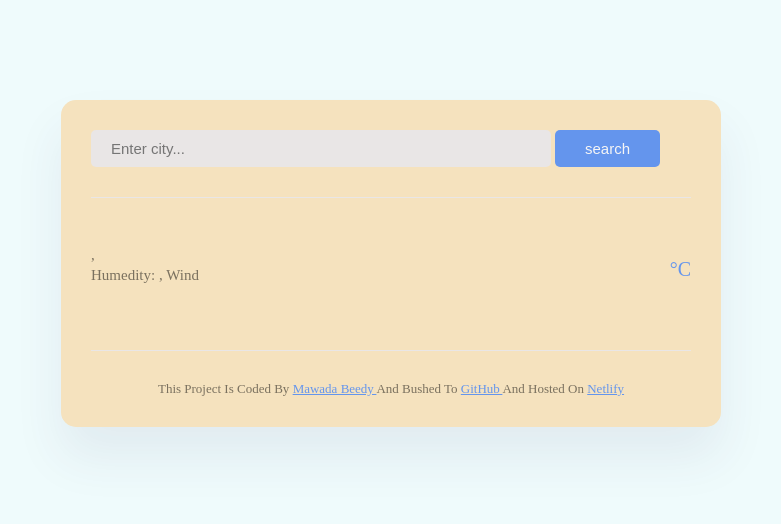
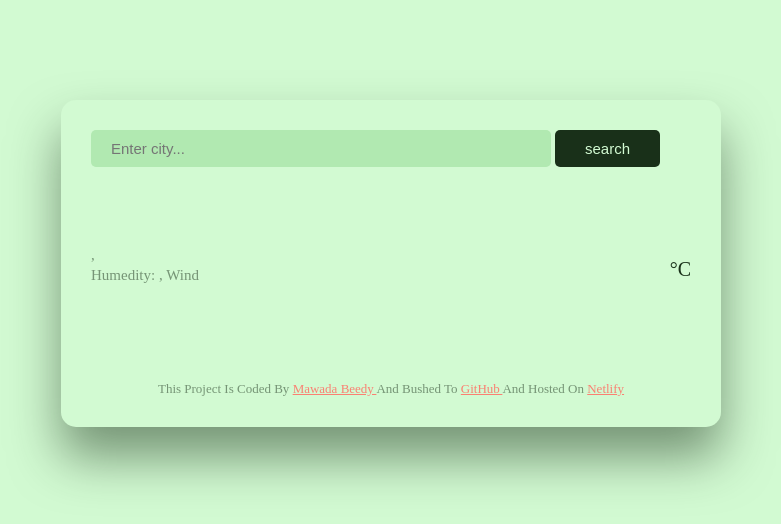
Before and after one commit to Mawada1512/weather-project, a plain HTML site: page index.html in a window 1280 px wide. Shown: the whole page, without its empty margins (249-1030 px from the left). Drawn offline with nearby package versions, Linux system fonts and the light colour scheme; no server answers; a web font is replaced by a local one.

Commit message:
update colors

```diff
--- a/src/style.css
+++ b/src/style.css
@@ -4,22 +4,22 @@
   font-style: normal;
 }
 body {
-  background-color: rgb(239, 251, 252);
+  background-color: rgb(210, 250, 210);
 }
 header {
-  border-bottom: 1px solid rgb(233, 230, 230);
+  border-bottom: 1px solid rgb(210, 250, 210);
   padding: 0 0 30px 0;
 }
 .weather-project {
-  background-color: rgb(245, 226, 190);
+  background-color: rgb(210, 250, 210);
   margin: 100px auto;
   padding: 30px;
   max-width: 600px;
   border-radius: 15px;
-  box-shadow: 0 30px 50px rgba(65, 50, 100, 0.08);
+  box-shadow: 0 30px 50px rgba(25, 48, 25, 0.5);
 }
 .search-form-input {
-  background-color: rgb(233, 230, 230);
+  background-color: rgb(177, 233, 177);
   width: 70%;
   padding: 10px 20px;
   border: none;
@@ -27,8 +27,8 @@ header {
   font-size: 15px;
 }
 .search-form-button {
-  background: cornflowerblue;
-  color: whitesmoke;
+  background: rgb(25, 48, 25);
+  color: rgb(210, 250, 210);
   border: none;
   border-radius: 5px;
   padding: 10px 30px;
@@ -45,21 +45,21 @@ main {
   padding: 0;
   font-size: 40px;
   line-height: 45px;
-  color: cornflowerblue;
+  color: rgb(25, 48, 25);
 }
 .current-details {
   font-size: 15px;
-  color: rgba(0, 0, 0, 0.5);
+  color: rgba(25, 48, 25, 0.5);
   line-height: 20px;
 }
 .humedity {
-  color: cornflowerblue;
+  color: rgb(25, 48, 25);
   font-weight: bold;
 }
 .current-degree {
   display: flex;
   padding-top: 30px;
-  color: cornflowerblue;
+  color: rgb(25, 48, 25);
 }
 .current-degree-icon {
   width: 60px;
@@ -82,7 +82,7 @@ main {
 }
 .weather-forcast-date {
   text-align: center;
-  color: rgba(39, 33, 66, 0.4);
+  color: rgba(25, 48, 25, 0.5);
   font-size: 15px;
   line-height: 20px;
   margin-bottom: 10px;
@@ -97,20 +97,20 @@ main {
   text-align: center;
   display: flex;
   justify-content: center;
-  color: cornflowerblue;
+  color: rgb(25, 48, 25);
   margin-top: 10px;
 }
 .degree {
   padding: 0 10px;
 }
 footer {
-  border-top: 1px solid rgb(233, 230, 230);
+  border-top: 1px solid rgb(210, 250, 210);
   padding: 30px 0 0 0;
   font-size: 13px;
-  color: rgba(0, 0, 0, 0.5);
+  color: rgba(25, 48, 25, 0.5);
   text-align: center;
 }
 a {
-  color: cornflowerblue;
+  color: salmon;
   cursor: pointer;
 }
```
